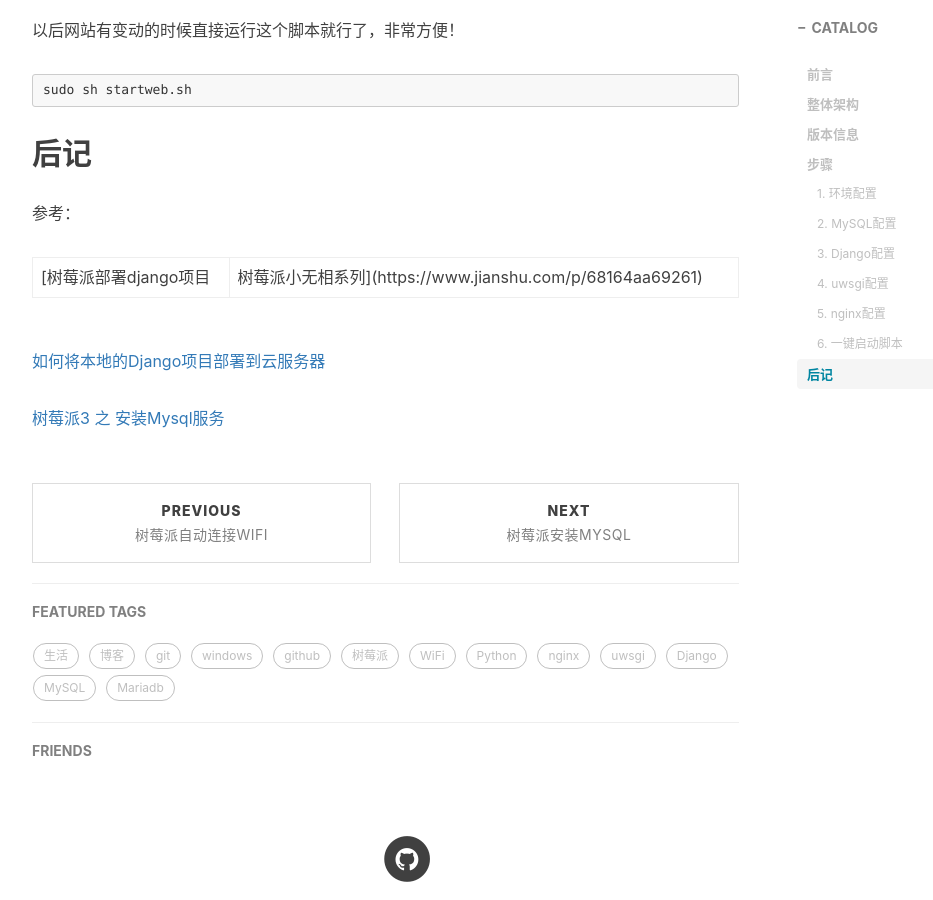
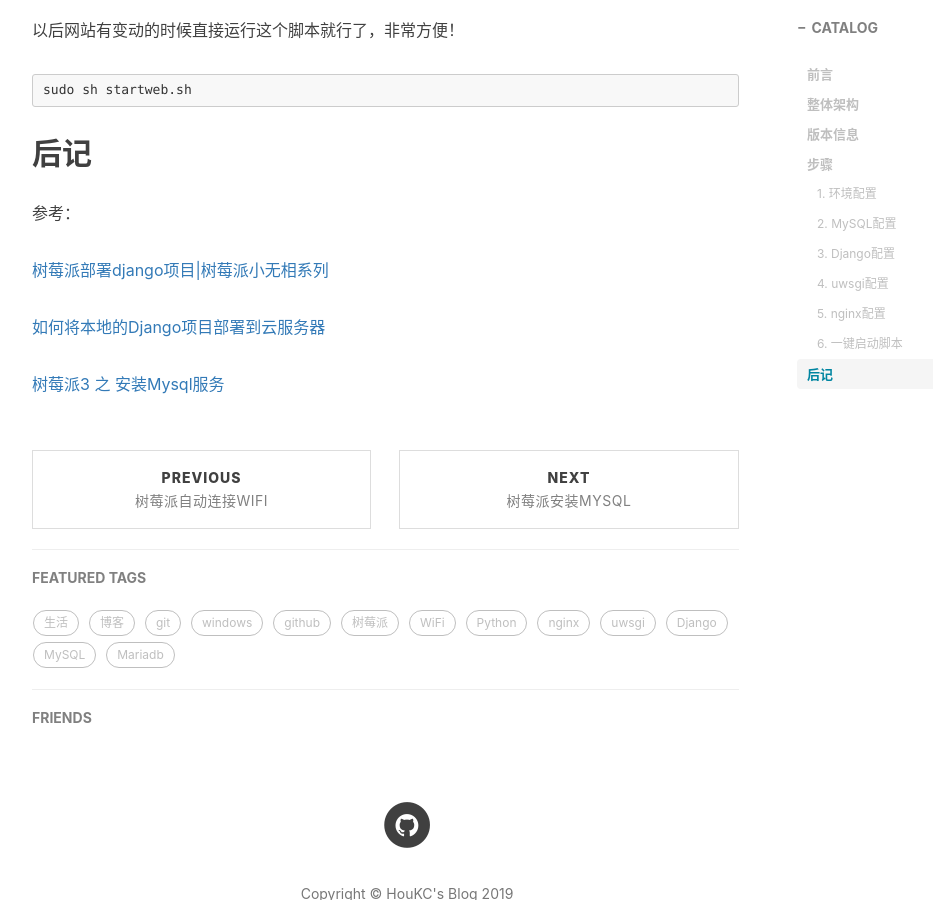
Before and after one commit to HouKC/houkc.github.io, a Jekyll site: the page built from _posts/2019-11-26-piDjango.md, in a window 1280 px wide and 900 px high, scrolled down 8307 px. Shown: the whole window, without its empty margins (233-1166 px from the left). Built offline with Jekyll 4.4.1, drawn with Linux system fonts in a browser that asks for light colours; nearby versions of some CDN libraries; comment, search, counter and statistics services are not loaded.

Commit message:
update 2019-11-26-piDjango.md

```diff
--- a/_posts/2019-11-26-piDjango.md
+++ b/_posts/2019-11-26-piDjango.md
@@ -279,7 +279,7 @@ sudo sh startweb.sh
 ## 后记
 参考：
 
-[树莓派部署django项目|树莓派小无相系列](https://www.jianshu.com/p/68164aa69261)
+[树莓派部署django项目\|树莓派小无相系列](https://www.jianshu.com/p/68164aa69261)
 
 [如何将本地的Django项目部署到云服务器](https://blog.csdn.net/qq_30501975/article/details/80423547)
 
```
